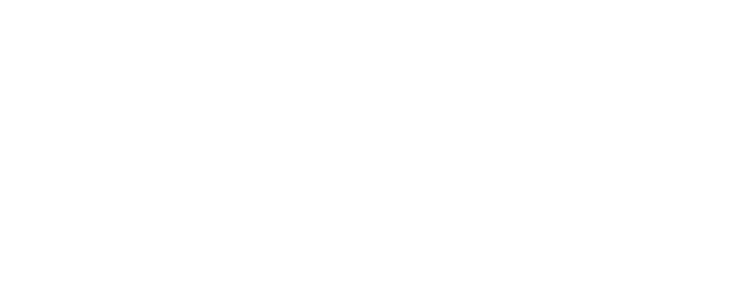
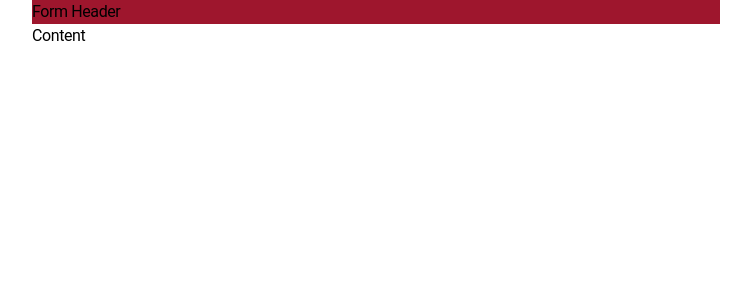
Before and after one commit to hyeseon-park/LoveIt, a React (Create React App) app: page /form/add in a window 1280 px wide. Shown: the top 300 px of the page, without its empty margins (264-1015 px from the left). Built offline with nearby package versions, Linux system fonts and the light colour scheme.

Commit message:
form 추가

```diff
--- /dev/null
+++ b/src/components/organism/form/add/content.jsx
@@ -0,0 +1,7 @@
+import React, { memo } from "react";
+
+const Content = memo(() => {
+  return <>Content</>;
+});
+
+export default Content;
--- /dev/null
+++ b/src/components/organism/form/add/header.jsx
@@ -0,0 +1,14 @@
+import React, { memo } from "react";
+import styled from "styled-components";
+import { RED } from "../../../shared/common/colors";
+
+const Top = styled.div`
+  width: 100%;
+  background-color: ${RED};
+`;
+
+const Header = memo(() => {
+  return <Top>Form Header</Top>;
+});
+
+export default Header;
--- /dev/null
+++ b/src/page/form/add.jsx
@@ -0,0 +1,12 @@
+import React from "react";
+import AddTemplate from "../../templates/form/add";
+
+const Add = () => {
+  return (
+    <>
+      <AddTemplate />
+    </>
+  );
+};
+
+export default Add;
--- a/src/routes/routes.jsx
+++ b/src/routes/routes.jsx
@@ -3,7 +3,9 @@
 
 import Main from "../page/main/index";
 import Detail from "../page/detail/index";
+import Add from "../page/form/add";
 import ItemGuide from "../components/shared/guide/item.guide";
+import FormGuide from "../components/shared/guide/form.guide";
 
 const Routes = () => {
   return (
@@ -11,9 +13,11 @@
       <Switch>
         <Route path="/" exact component={Main} />
         <Route path="/detail" component={Detail} />
+        <Route path="/form/add" component={Add} />
 
         {/* GUIDE */}
         <Route path="/guide/item" component={ItemGuide} />
+        <Route path="/guide/form" component={FormGuide} />
       </Switch>
     </Router>
   );
--- /dev/null
+++ b/src/templates/form/add.jsx
@@ -0,0 +1,14 @@
+import React, { memo } from "react";
+import Header from "../../components/organism/form/add/header";
+import Content from "../../components/organism/form/add/content";
+
+const AddTemplate = memo(() => {
+  return (
+    <>
+      <Header />
+      <Content />
+    </>
+  );
+});
+
+export default AddTemplate;
```
